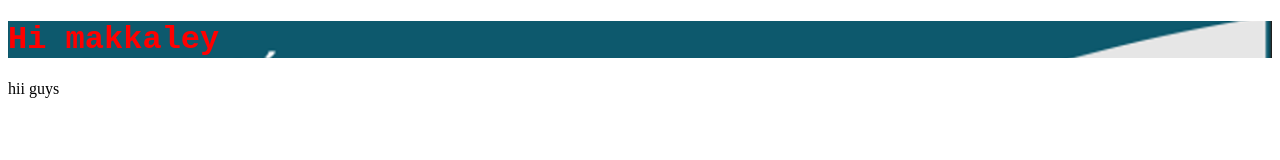
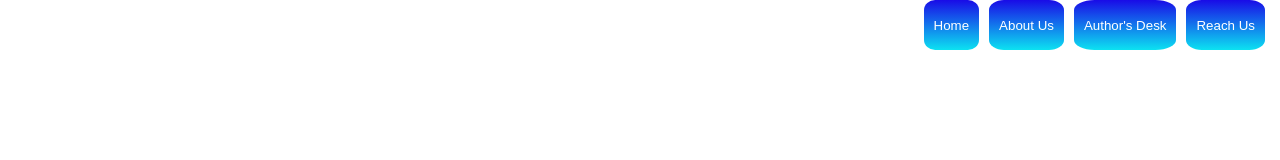
Before and after one commit to elumalaisibe/Confrence_site, a plain HTML site: page index.html in a window 1280 px wide. Drawn offline with Linux system fonts and the light colour scheme.

Commit message:
navbar-esk

```diff
--- /dev/null
+++ b/css/style.css
@@ -0,0 +1,42 @@
+body{
+    max-width: 90rem;
+    background-color: black;
+    margin:auto;
+
+}
+
+.container{
+    height: 100vh;
+    width: 100%;
+    background-color: #ffffff;
+    /* background-size: cover; */
+    position: relative;
+    margin:auto;
+    max-width: 150rem;
+
+}
+.head {background-color: rgb(255, 255, 255);
+    overflow: none;
+    height: 50px;
+    width: 50%;
+    position: absolute;
+    right: 15px;
+    display: flex;
+    flex-wrap: wrap;
+    justify-content: flex-end;
+  }
+
+.head-button{
+    margin-left: 10px;
+    background: linear-gradient(to bottom, #190be7, #0ce2f1 50%, #ffffff 50%);    color: #000000;
+    background-size: 100% 200%;
+    border: none;
+    padding: 5px 10px;
+    cursor: pointer;
+    border-radius: 20%;
+    color: #ffffff;
+    transition: background-position 0.3s ease;
+}
+head-button:hover {
+    background-position: 0% 100%;
+  }
--- a/index.html
+++ b/index.html
@@ -3,20 +3,17 @@
 <head>
     <meta charset="UTF-8">
     <meta name="viewport" content="width=device-width, initial-scale=1.0">
-    <link rel="stylesheet" href="./style.css">
+    <link rel="stylesheet" href="./css/style.css">
     <title>Confrence</title>
 </head>
 <body>
-    <div id="summa">
-    <h1 class="head">Hi makkaley</h1>
-    </div>
-    <div>
-        <p>hii guys</p>
-    </div>
-    <div></div>
-    <div></div>
-    <div></div>
-    <div></div>
-
+    <section class="container">
+        <header class="head">
+           <button class="head-button">Home</button>
+           <button class="head-button">About Us</button>
+           <button class="head-button">Author's Desk</button>
+           <button class="head-button">Reach Us</button>
+        </header>
+    </section>
 </body>
 </html>
--- a/style.css
+++ /dev/null
@@ -1,10 +0,0 @@
-.head{
-    color: red;
-    font-family: 'Courier New', Courier, monospace;
-    background-image: url("./images/app\ bar.png");
-    background-size: cover;
-}
-
-#summa{
-background-size: 100px;
-}
```
Also changed, not shown: images/app bar.png (deleted).
